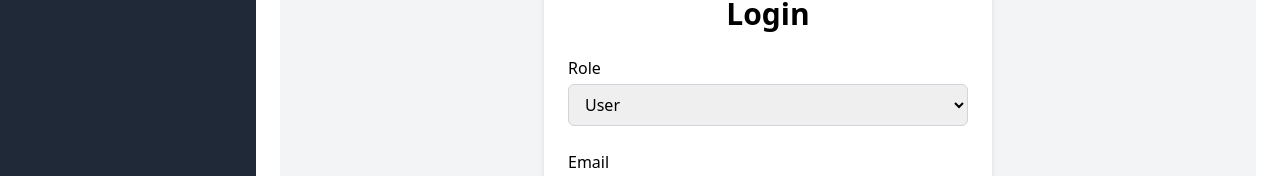
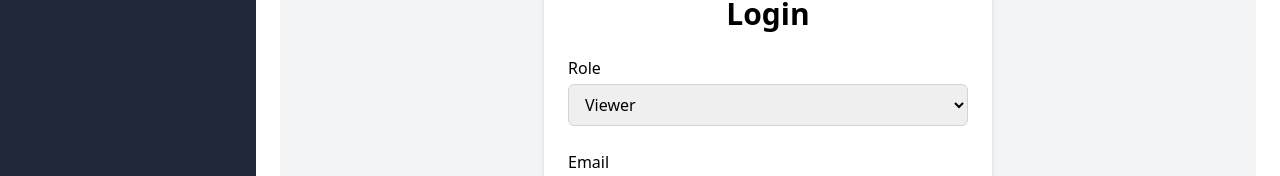
Before and after one commit to Dee-Dayo/Admin-Dashboard, a React (Vite) app: page / in a window 1280 px wide. Shown: the part 273-449 px from the top of the page. Built offline with nearby package versions, Linux system fonts and the light colour scheme.

Commit message:
fixed auth role error

```diff
--- a/src/pages/Auth/Login/Login.jsx
+++ b/src/pages/Auth/Login/Login.jsx
@@ -50,7 +50,8 @@ const LoginPage = () => {
                             onChange={(e) => setRole(e.target.value)}
                             className="w-full border border-gray-300 rounded-md px-3 py-2 mt-1"
                         >
-                            <option value="User">User</option>
+                            <option value="Viewer">Viewer</option>
+                            <option value="Editor">Editor</option>
                             <option value="Admin">Admin</option>
                         </select>
                     </div>
--- a/src/pages/Auth/Register/Register.jsx
+++ b/src/pages/Auth/Register/Register.jsx
@@ -165,8 +165,8 @@ const Signup = () => {
             >
               <option value="">Select Role</option>
               <option value="ADMIN">Admin</option>
-              <option value="USER">Viewer</option>
-              <option value="USER">Editor</option>
+              <option value="VIEWER">Viewer</option>
+              <option value="EDITOR">Editor</option>
 
             </select>
             {errors.role && <div className="text-red-500 text-sm mt-1">{errors.role}</div>}
```
